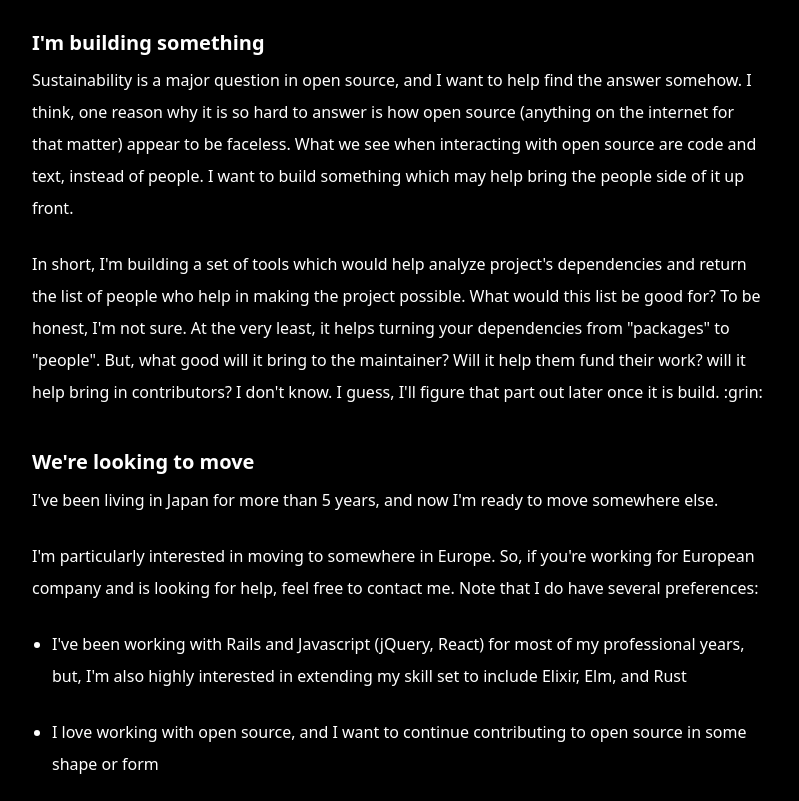
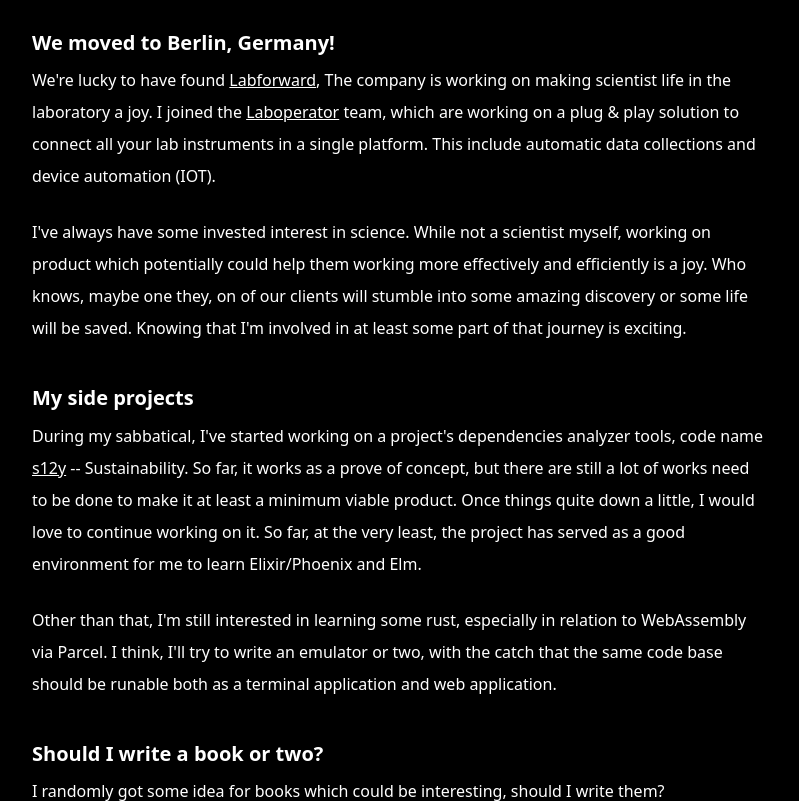
Before and after one commit to ignatiusreza/blog, a Gatsby site: page /now in a window 1280 px wide. Shown: the part 146-947 px from the top of the page, without its empty margins (240-1039 px from the left). Built offline with nearby package versions, Linux system fonts and the light colour scheme; Gatsby itself is replaced by a stand-in of ours; some packages are replaced by stand-ins of ours.

Commit message:
Update now page

```diff
--- a/src/pages/now.md
+++ b/src/pages/now.md
@@ -5,23 +5,17 @@ description: What I'm doing now
 tags:
 ---
 
-### I'm building something
+### We moved to Berlin, Germany!
 
-Sustainability is a major question in open source, and I want to help find the answer somehow. I think, one reason why it is so hard to answer is how open source (anything on the internet for that matter) appear to be faceless. What we see when interacting with open source are code and text, instead of people. I want to build something which may help bring the people side of it up front.
+We're lucky to have found [Labforward](https://www.labforward.io/), The company is working on making scientist life in the laboratory a joy. I joined the [Laboperator](https://www.laboperator.com/) team, which are working on a plug & play solution to connect all your lab instruments in a single platform. This include automatic data collections and device automation (IOT).
 
-In short, I'm building a set of tools which would help analyze project's dependencies and return the list of people who help in making the project possible. What would this list be good for? To be honest, I'm not sure. At the very least, it helps turning your dependencies from "packages" to "people". But, what good will it bring to the maintainer? Will it help them fund their work? will it help bring in contributors? I don't know. I guess, I'll figure that part out later once it is build. :grin:
+I've always have some invested interest in science. While not a scientist myself, working on product which potentially could help them working more effectively and efficiently is a joy. Who knows, maybe one they, on of our clients will stumble into some amazing discovery or some life will be saved. Knowing that I'm involved in at least some part of that journey is exciting.
 
-### We're looking to move
+### My side projects
 
-I've been living in Japan for more than 5 years, and now I'm ready to move somewhere else.
+During my sabbatical, I've started working on a project's dependencies analyzer tools, code name [s12y](https://github.com/ignatiusreza/s12y) -- Sustainability. So far, it works as a prove of concept, but there are still a lot of works need to be done to make it at least a minimum viable product. Once things quite down a little, I would love to continue working on it. So far, at the very least, the project has served as a good environment for me to learn Elixir/Phoenix and Elm.
 
-I'm particularly interested in moving to somewhere in Europe. So, if you're working for European company and is looking for help, feel free to contact me. Note that I do have several preferences:
-
-- I've been working with Rails and Javascript (jQuery, React) for most of my professional years, but, I'm also highly interested in extending my skill set to include Elixir, Elm, and Rust
-
-- I love working with open source, and I want to continue contributing to open source in some shape or form
-
-- Sustainability is a must, I love what I'm doing, so as much as possible, I want to avoid getting burn out
+Other than that, I'm still interested in learning some rust, especially in relation to WebAssembly via Parcel. I think, I'll try to write an emulator or two, with the catch that the same code base should be runable both as a terminal application and web application.
 
 ### Should I write a book or two?
 
```
